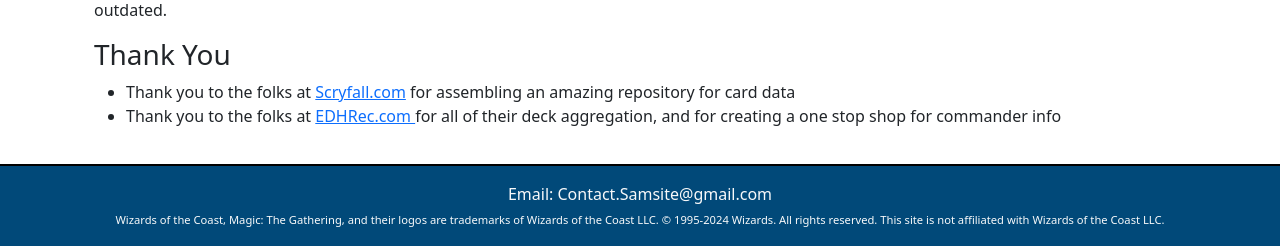
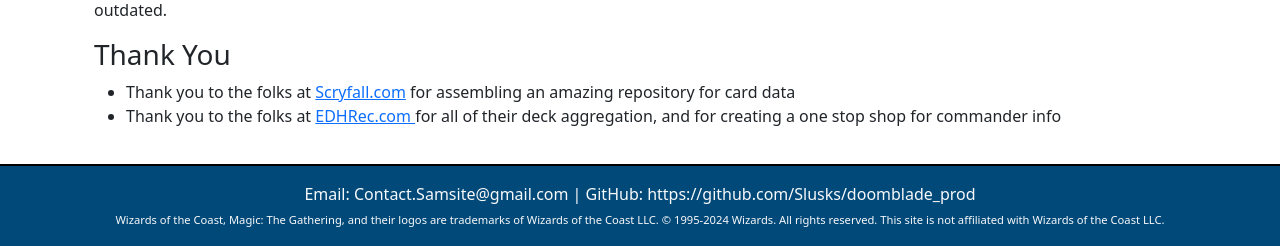
Before and after one commit to Slusks/doomblade_prod, a Python web app: template templates/about.html in a window 1280 px wide. Shown: the part 1001-1247 px from the top of the page. Run offline with Jinja, Linux system fonts and the light colour scheme; the template is opened without the code that fills it, so the values that code supplies are empty.

Commit message:
Public GitHub

```diff
--- a/templates/about.html
+++ b/templates/about.html
@@ -102,7 +102,7 @@
     <!-- Footer -->
     <footer class="footer text-light py-3">
         <div class="container">
-            Email: Contact.Samsite@gmail.com
+            Email: Contact.Samsite@gmail.com | GitHub: https://github.com/Slusks/doomblade_prod
             <br>
             <span style="font-size:0.7rem">Wizards of the Coast, Magic: The Gathering, and their logos are trademarks of Wizards of the Coast LLC. © 1995-2024 Wizards. All rights reserved. This site is not affiliated with Wizards of the Coast LLC.</span>
         </div>
--- a/templates/commander.html
+++ b/templates/commander.html
@@ -102,7 +102,7 @@
     <!-- Footer -->
     <footer class="footer text-light py-3">
         <div class="container">
-            Email: Contact.Samsite@gmail.com
+            Email: Contact.Samsite@gmail.com | GitHub: https://github.com/Slusks/doomblade_prod
             <br>
             <span style="font-size:0.7rem">Wizards of the Coast, Magic: The Gathering, and their logos are trademarks of Wizards of the Coast LLC. © 1995-2024 Wizards. All rights reserved. This site is not affiliated with Wizards of the Coast LLC.</span>
         </div>
--- a/templates/index.html
+++ b/templates/index.html
@@ -108,7 +108,7 @@
     <!-- Footer -->
     <footer class="footer text-light py-3">
         <div class="container">
-            Email: Contact.Samsite@gmail.com
+            Email: Contact.Samsite@gmail.com | GitHub: https://github.com/Slusks/doomblade_prod
             <br>
             <span style="font-size:0.7rem">Wizards of the Coast, Magic: The Gathering, and their logos are trademarks of Wizards of the Coast LLC. © 1995-2024 Wizards. All rights reserved. This site is not affiliated with Wizards of the Coast LLC.</span>
         </div>
```
